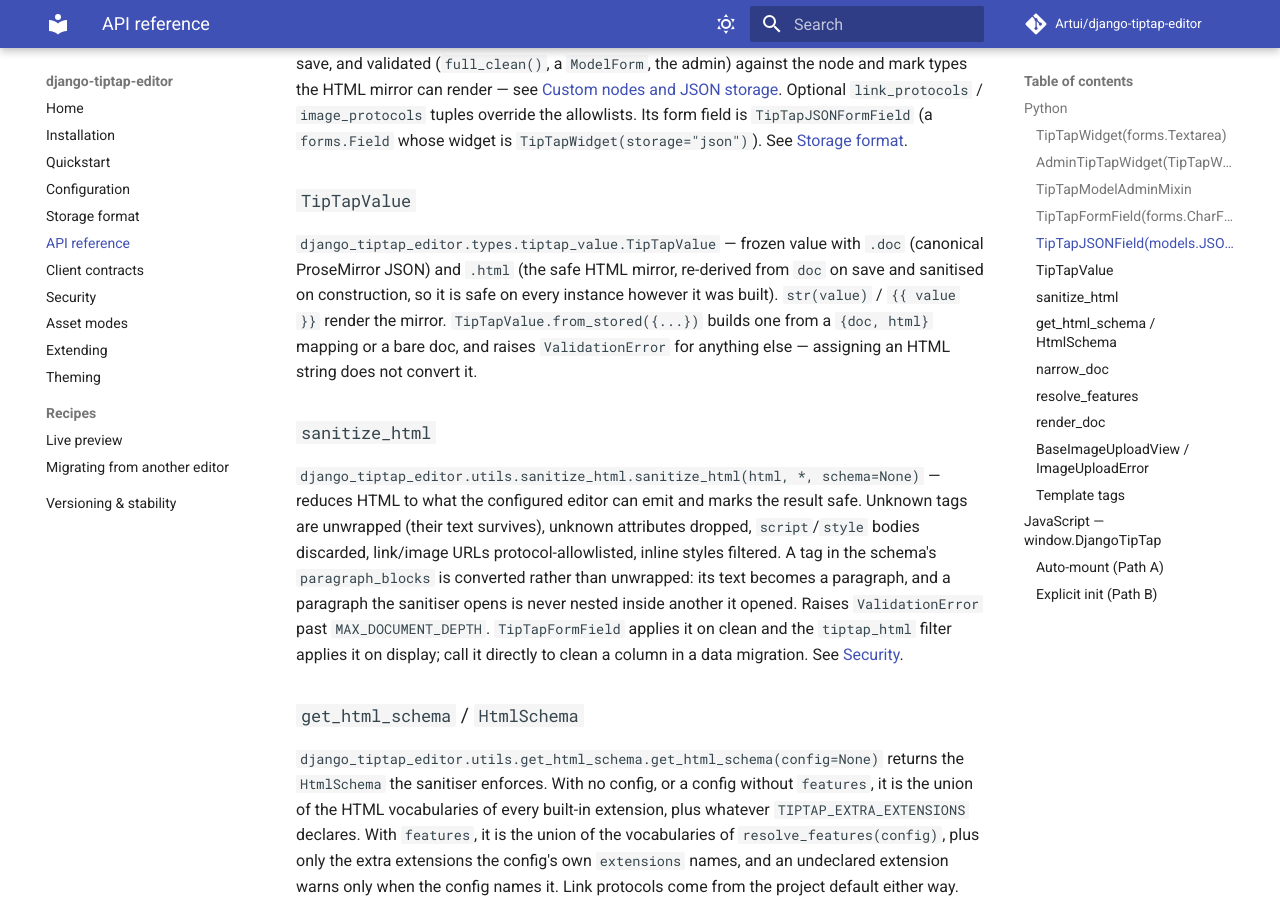
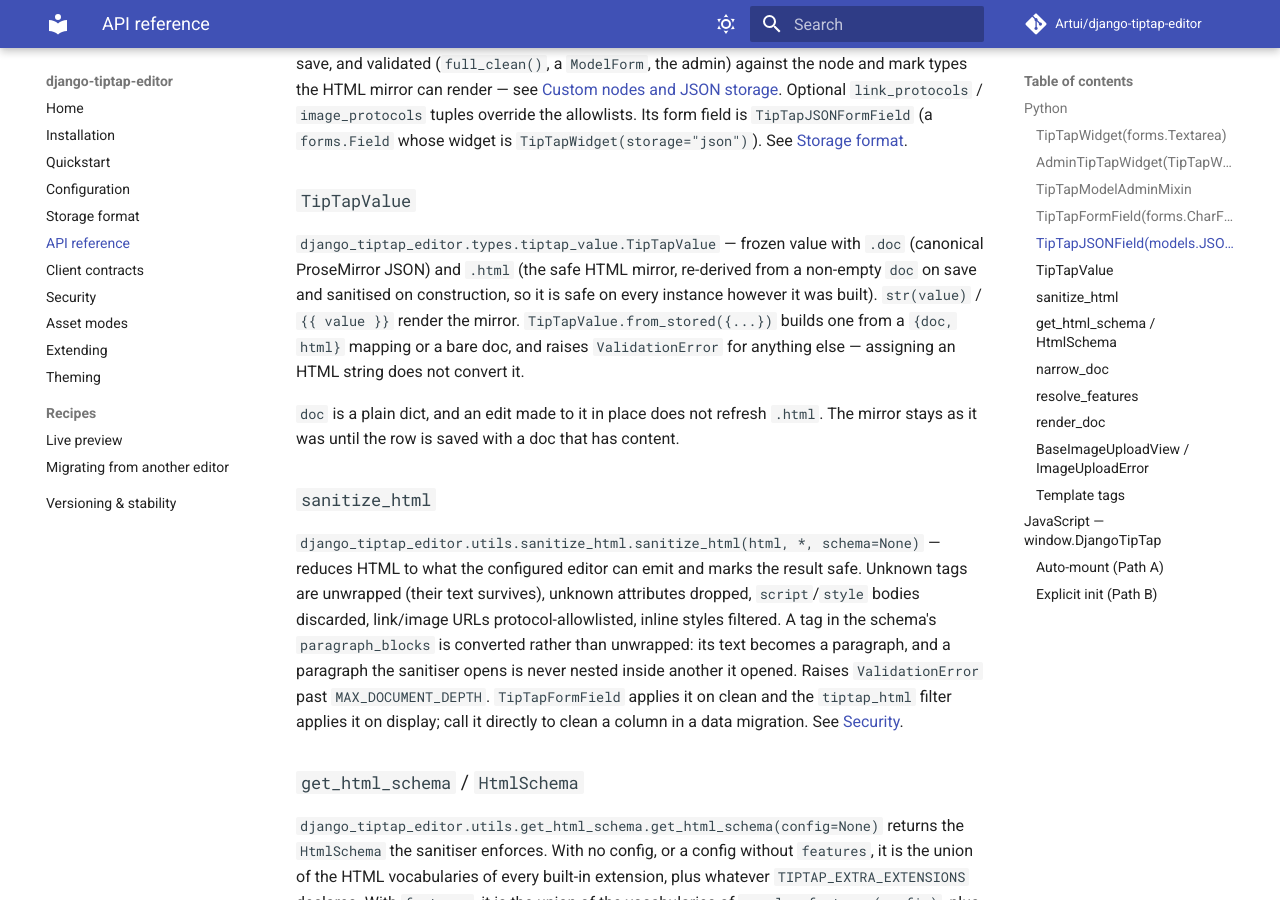
Before and after one commit to Artui/django-tiptap-editor, an MkDocs documentation site: the page built from docs/api.md, in a window 1280 px wide and 900 px high, scrolled down 2126 px. Built offline with MkDocs 1.6.1 and Material for MkDocs 9.7.7, drawn with Linux system fonts in a browser that asks for light colours; comment, search, counter and statistics services are not loaded.

Commit message:
docs: guide sentences for facts only the reference stated (#121)
* Docs: say when the html mirror is re-derived

A doc with no content keeps its stored html on save; an in-place edit to
TipTapValue.doc does not refresh .html. Qualify the three places that said
the mirror is always re-derived.

Co-Authored-By: Claude Sonnet 5.5 <noreply@anthropic.com>

* docs: the html mirror is re-derived only from a doc with content

Co-Authored-By: Claude Opus 5.5 <noreply@anthropic.com>

---------

Co-authored-by: Claude Sonnet 5.5 <noreply@anthropic.com>

````diff
--- a/docs/api.md
+++ b/docs/api.md
@@ -100,11 +100,13 @@ See [Storage format](storage.md).
 ### `TipTapValue`
 
 `django_tiptap_editor.types.tiptap_value.TipTapValue` — frozen value with `.doc` (canonical
-ProseMirror JSON) and `.html` (the safe HTML mirror, re-derived from `doc` on save and sanitised
+ProseMirror JSON) and `.html` (the safe HTML mirror, re-derived from a non-empty `doc` on save and sanitised
 on construction, so it is safe on every instance however it was built). `str(value)` /
 `{{ value }}` render the mirror. `TipTapValue.from_stored({...})` builds one from a `{doc, html}`
 mapping or a bare doc, and raises `ValidationError` for anything else — assigning an HTML string
 does not convert it.
+
+`doc` is a plain dict, and an edit made to it in place does not refresh `.html`. The mirror stays as it was until the row is saved with a doc that has content.
 
 ### `sanitize_html`
 
--- a/docs/storage.md
+++ b/docs/storage.md
@@ -35,7 +35,7 @@ In Python, work with the canonical document:
 
 ```python
 article.body.doc  # the ProseMirror JSON (dict) — canonical, lossless
-article.body.html  # the HTML mirror, re-derived from doc on save (SafeString)
+article.body.html  # the HTML mirror (SafeString), re-derived on save if doc has content
 ```
 
 `article.body` is a `TipTapValue` (`.doc` + `.html`). Assign one when writing programmatically:
@@ -43,7 +43,7 @@ article.body.html  # the HTML mirror, re-derived from doc on save (SafeString)
 ```python
 from django_tiptap_editor import TipTapValue
 
-article.body = TipTapValue.from_stored({"doc": some_doc})  # html is re-derived on save
+article.body = TipTapValue.from_stored({"doc": some_doc})  # html re-derived if doc has content
 article.save()
 ```
 
@@ -57,7 +57,7 @@ HTML-to-JSON path.
 
 In JSON mode the editor writes both sides on every change — `editor.getJSON()` → `doc` and
 `editor.getHTML()` → `html` — into one JSON column. On save the field **re-derives the `html`
-mirror from the sanitized `doc`** with the built-in [server-side renderer](#server-side-rendering-python),
+mirror from the sanitized `doc`** (when the doc has content) with the built-in [server-side renderer](#server-side-rendering-python),
 so the stored mirror always reflects the canonical (and sanitized) document — whether the write
 came from the editor, an API, or a hand-edit. Server-side display reads that stored `html`; no
 JavaScript and no Node are required.
@@ -67,9 +67,11 @@ save ──▶ sanitize(doc) ──┬─▶ doc  (canonical, stored)
                          └─▶ render_doc(doc) ──▶ html (mirror, stored, safe to render)
 ```
 
-Because the mirror is re-derived server-side, any caller-supplied `html` is discarded — a benign
-`doc` can never ship hostile markup through the mirror. `{{ obj.body }}` works with no JavaScript
+Because the mirror is re-derived server-side, a caller-supplied `html` is replaced whenever the doc
+has content — a benign `doc` can never ship hostile markup through the mirror. `{{ obj.body }}` works with no JavaScript
 even for a doc written purely from Python.
+
+The one exception is a `doc` with no content. Then the stored `html` is kept on save, sanitised but not re-rendered, so a row that holds only markup (the shape the [migration recipe](recipes/migrating-from-another-editor.md) seeds) survives an unrelated save. Once the doc has content, the mirror is re-derived as above.
 
 ### Fixtures
 
````
Also changed, not shown: CHANGELOG.md (+6 -0 lines).
